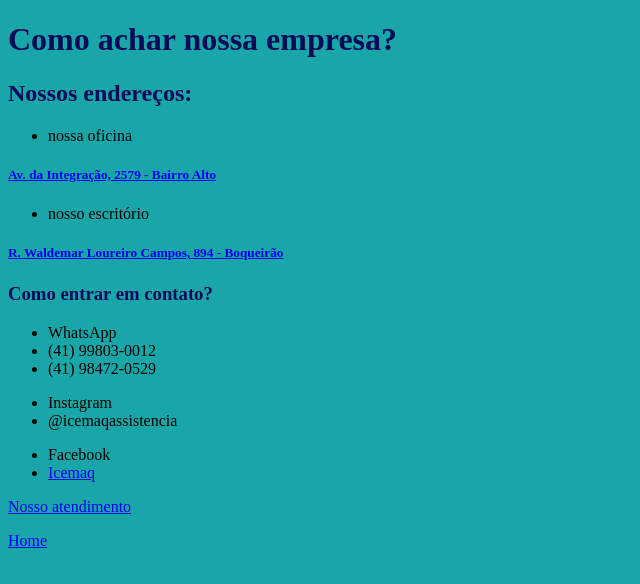
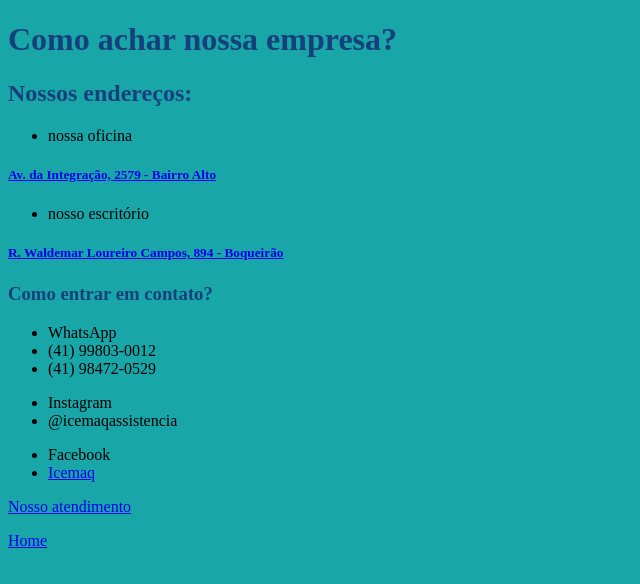
Before and after one commit to ferribaski/Programa-o-, a plain HTML site: page agende já index.html in a window 1280 px wide. Shown: the whole page, without its empty margins (0-640 px from the left). Drawn offline with Linux system fonts and the light colour scheme.

Commit message:
hhjjjhkioopop

```diff
--- a/agende já style.css
+++ b/agende já style.css
@@ -1,8 +1,10 @@
 body
 {background-color: rgb(24, 166, 168); }
 h1
-{color: rgb(9, 9, 89)}
+{color: rgb(21, 64, 124);}
 h2
-{color:rgb(9, 9, 89)}
+{color: rgb(21, 64, 124);}
 h3
-{color:rgb(9, 9, 89)}
+{color: rgb(21, 64, 124);}
+h4
+{color: rgb(21, 64, 124);}
--- a/sobre nós  style.css
+++ b/sobre nós  style.css
@@ -3,9 +3,9 @@ body
 text-align: center
 h1
 {color: rgb(21, 64, 124);}
-
 h2
 {color: rgb(21, 64, 124);}
-
 h3
 {color: rgb(21, 64, 124);}
+h4
+{color: rgb(21, 64, 124);}
--- a/style.css
+++ b/style.css
@@ -2,9 +2,13 @@ body
 {background-color: rgb(24, 166, 168);}
 {text-align: center}
 h1
-{color: rgb(9, 9, 89)}
+{color: rgb(21, 64, 124);}
 h2
-{color:rgb(9, 9, 89)}
+{color: rgb(21, 64, 124);}
+h3
+{color: rgb(21, 64, 124);}
+h4
+{color: rgb(21, 64, 124);}
 .electrolux
 {
 height: 70px;
```
